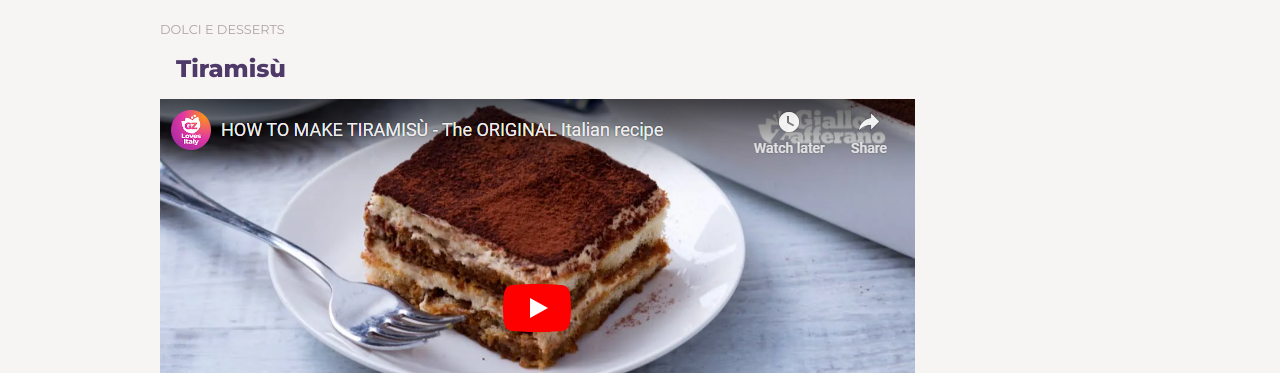
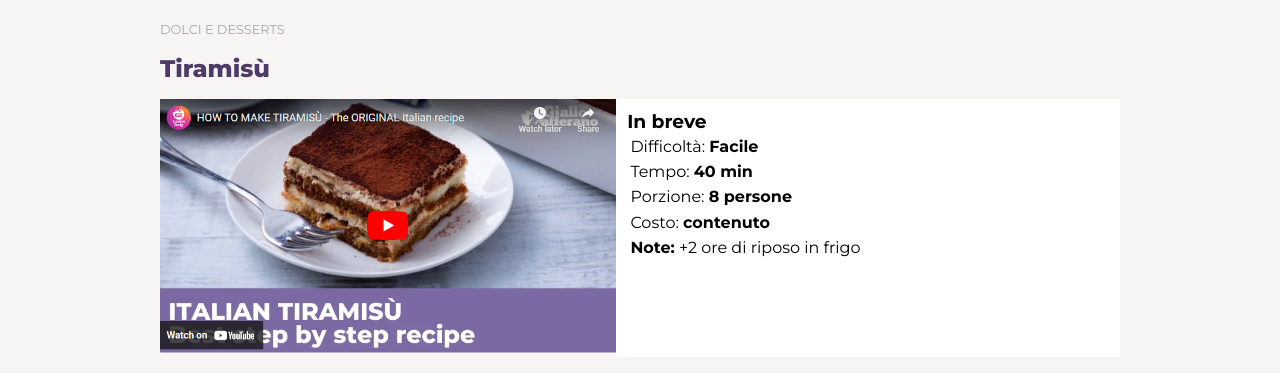
Before and after one commit to asiavenditti/htmlcss-responsive-layout, a plain HTML site: page index.html in a window 1280 px wide. Shown: the part 90-463 px from the top of the page. Drawn offline with Linux system fonts and the light colour scheme.

Commit message:
refactor layout structure and enhance CSS for improved responsiveness

```diff
--- a/css/style.css
+++ b/css/style.css
@@ -23,6 +23,7 @@
 .c-blue {
     color: var(--icon-fb);
 }
+
 
 /*  Utilities for responsive Layout */
 
@@ -147,6 +148,7 @@ header {
 }
 
 
+
 /* Main */
 
 main {
@@ -160,11 +162,9 @@ main {
     background-color: #f6f5f3;
 }
 
-
-.desserts-main-top {
 h2 {
     color: var(--main-color);
-        padding: 1rem;
+    padding: 1rem 0;
     font-weight: 800;
 }
 
@@ -172,6 +172,9 @@ main {
     color: #b1a2a8;
     font-size: 0.8rem;
 }
+
+.desserts-main-top {
+    width: 100%;
 }
 
 
@@ -339,5 +342,58 @@ main {
         width: 80%;
         color: var(--main-bg-color);
 
+
     }
+
+    .flex-container {
+        display: flex;
+        width: 100%;
+        height: 100%;
+        align-items: stretch;
+
     }
+
+    .desserts-main-top {
+        width: 80%;
+
+
+    }
+
+
+    .desserts-main-bottom {
+        width: 30%;
+        display: flex;
+        flex-direction: column;
+
+
+    }
+
+
+    .col-12 {
+        padding: 0.2rem;
+
+    }
+
+    .list-card ul {
+
+        display: flex;
+        flex-direction: column;
+        flex-wrap: nowrap;
+
+    }
+
+
+    .desserts-main-top,
+    .desserts-main-bottom {
+        flex: 1;
+
+
+
+    }
+
+    .list-card {
+        width: 100%;
+    }
+
+
+    .icons-social {}
--- a/index.html
+++ b/index.html
@@ -24,9 +24,10 @@
     <main>
         <div class="container">
             <section class="main-section">
-                <div class="desserts-main-top">
                 <span> DOLCI E DESSERTS </span>
                 <h2> Tiramisù </h2>
+                <div class="flex-container">
+                    <div class="desserts-main-top">
                         <img src="img/image (10).png" alt="video-tiramisu" id="video-frame">
                     </div>
                     <div class="desserts-main-bottom">
@@ -63,8 +64,9 @@
                 </div>
         </div>
         </div>
+        </div>
         <div class="icons-social d-flex">
-            <i class="fa-brands fa-facebook c-blue"></i><span class="icon-target">FACEBOOK</span>
+            <i class="fa-brands fa-facebook c-blue"></i>FACEBOOK</span>
             <i class="fa-brands fa-twitter c-blue"></i><span class="icon-target">TWITTER</span>
             <i class="fa-brands fa-instagram c-red"></i><span class="icon-target">INSTGRAM</span>
             <i class="fa-brands fa-pinterest c-red"></i><span class="icon-target">PINTEREST</span>
```
Lines whose indentation alone changed are shown as unchanged.
